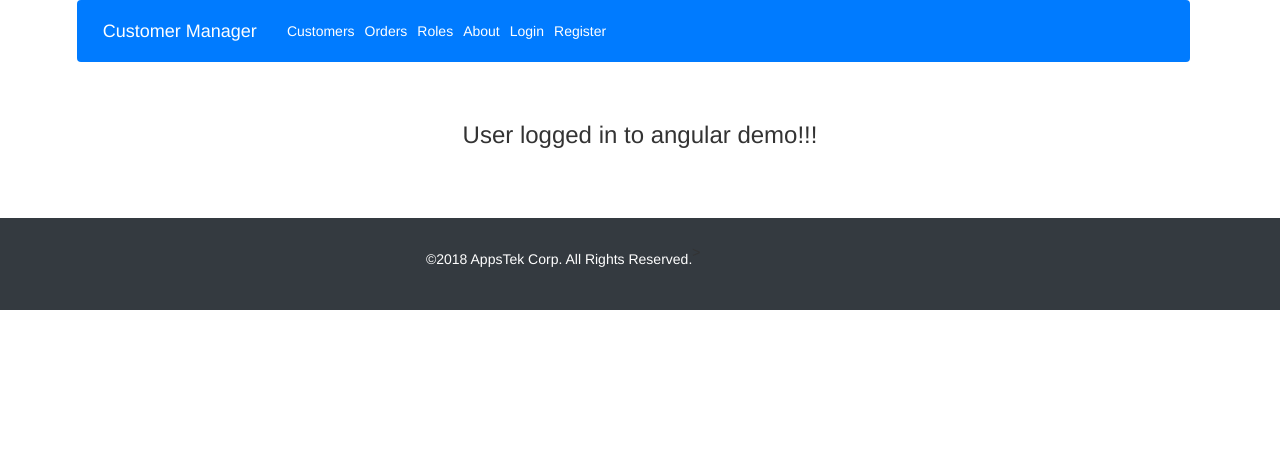
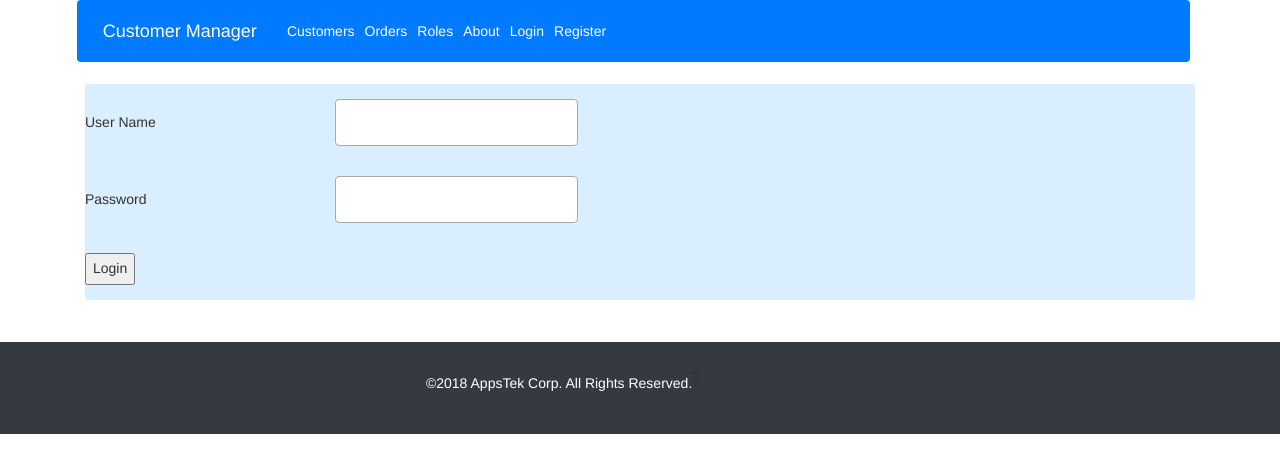
Before and after one commit to venkatapalli/angular-april19-repo, an Angular app: page /login in a window 1280 px wide. Shown: the top 472 px of the page. Built offline with nearby package versions, Linux system fonts and the light colour scheme.

Commit message:
Login page created

```diff
--- a/src/app/api.service.ts
+++ b/src/app/api.service.ts
@@ -1,6 +1,6 @@
 import { Injectable } from '@angular/core';
 //import http client
-import { HttpClient } from '@angular/common/http';
+import { HttpClient, HttpHeaders, HttpErrorResponse } from '@angular/common/http';
 //Defining the CRUD Methods
 import { User_details } from  './user_details';
 //define order details
@@ -13,12 +13,14 @@ import { Observable } from  'rxjs';
 @Injectable({
   providedIn: 'root'
 })
+
 export class ApiService {
   //define the PHP_API_SERVER variable in the service
   PHP_API_SERVER = "http://127.0.0.1:9999";//http://localhost/phpmyadmin/sql.php?db=myng7db&table=users&pos=0
   //define http client in provider to get access to service
   constructor(private httpClient: HttpClient) { }
     //add the readUser_details() method that will be used to retrieve the users from the REST API endpoint via a GET request
+
   readUser_details(): Observable<User_details[]>{
     return this.httpClient.get<User_details[]>(`${this.PHP_API_SERVER}/api/read.php`);
   }
@@ -85,4 +87,9 @@ export class ApiService {
     return this.httpClient.get<User_roles>(`${this.PHP_API_SERVER}/api/user_role_update.php/?role_id=${role_id}`);
   }
 
+  //Login
+  user_detailsLogin(user_details: User_details): Observable<User_details>{
+    return this.httpClient.post<User_details>(`${this.PHP_API_SERVER}/api/login.php`, user_details);
+  }
+
 }
--- a/src/app/login/login.component.css
+++ b/src/app/login/login.component.css
@@ -1 +1,43 @@
-h3{text-align: center;}
+.error-message {
+  padding: 7px 10px;
+  background: #fff1f2;
+  border: #ffd5da 1px solid;
+  color: #d6001c;
+  border-radius: 4px;
+}
+.success-message {
+  padding: 7px 10px;
+  background: #cae0c4;
+  border: #c3d0b5 1px solid;
+  color: #027506;
+  border-radius: 4px;
+}
+.demo-table {
+  background: #d9eeff;
+  width: 100%;
+  border-spacing: initial;
+  margin: 2px 0px;
+  word-break: break-word;
+  table-layout: auto;
+  line-height: 1.8em;
+  color: #333;
+  border-radius: 4px;
+  padding: 20px 40px;
+}
+.demo-table td {
+  padding: 15px 0px;
+}
+.demoInputBox {
+  padding: 10px 30px;
+  border: #a9a9a9 1px solid;
+  border-radius: 4px;
+}
+.btnRegister {
+  padding: 10px 30px;
+  background-color: #3367b2;
+  border: 0;
+  color: #FFF;
+  cursor: pointer;
+  border-radius: 4px;
+  margin-left: 10px;
+}
--- a/src/app/login/login.component.html
+++ b/src/app/login/login.component.html
@@ -1,7 +1,15 @@
-<!-- <p>
-  login works!
-</p> -->
-<br>
-<div>
-<h3>User logged in to angular demo!!!</h3><br>
-<div>
+  <form name="frmRegistration" method="post" action=""  #f = "ngForm">
+    <table border="0" width="500" align="center" class="demo-table">
+        <tr>
+            <td>User Name</td>
+            <td><input type="text" class="demoInputBox" name="username" [(ngModel)] = "login.username"></td>
+        </tr>
+        <tr>
+            <td>Password</td>
+            <td><input type="password" class="demoInputBox" name="password" [(ngModel)] = "login.password"></td>
+        </tr>
+        <tr>
+            <td> <input type="button" (click)="user_login(f)" value="Login"></td>
+        </tr>
+    </table>
+</form>
--- a/src/app/login/login.component.ts
+++ b/src/app/login/login.component.ts
@@ -1,5 +1,9 @@
 import { Component, OnInit } from '@angular/core';
-
+import{ ApiService } from '../api.service';
+import { Login } from '../user_details';
+import { Subscriber } from 'rxjs';
+import { HttpClientModule } from '@angular/common/http';
+import { Router, CanActivate, ActivatedRouteSnapshot, RouterStateSnapshot } from '@angular/router';
 @Component({
   selector: 'app-login',
   templateUrl: './login.component.html',
@@ -7,9 +11,36 @@ import { Component, OnInit } from '@angular/core';
 })
 export class LoginComponent implements OnInit {
 
-  constructor() { }
+  constructor(private apiService: ApiService,
+               public router: Router) { }
+
+    user_details:  Login[];
+    selectedUser_details:  Login  = { username:null, password :  null};
 
   ngOnInit() {
   }
 
+ user_login(form){
+ console.log(form.value);
+      this.apiService.user_detailsLogin(form.value).subscribe(res=>{
+      console.log("User Details", res.length);
+        if(res != 0)
+        {
+          console.log("User Existed");
+          this.router.navigate(['dashboard']);
+        }
+        else
+        {
+          console.log("User not Existed");
+          location.reload(true);
+        }
+      });
+
+  }
+
+  login(user_details: Login){
+    this.selectedUser_details = user_details;
+    console.log("User Details created, ", res);
+  }
+
 }
--- a/src/app/register/register.component.ts
+++ b/src/app/register/register.component.ts
@@ -17,14 +17,11 @@ export class RegisterComponent implements OnInit {
 	selectedUser_details:  Register  = { id :  null , firstname:null, lastname:null, address:null, city:null, state:null, username: null, password: null};
 
   ngOnInit() {
-    this.apiService.readUser_details().subscribe((user_details: Register[])=>{
-    console.log(user_details);
-    })
 
   }
   createOrUpdateUser_details(form){
-      this.apiService.createUser(form.value).subscribe((user_details: Register)=>{
-        console.log("User Details created, ", user_details);
+      this.apiService.createUser(form.value).subscribe(res=>{
+        //console.log("User Details created, ", user_details);
         location.reload(true);
       });
   }
--- a/src/app/user_details.ts
+++ b/src/app/user_details.ts
@@ -17,3 +17,7 @@ export interface Register {
     city:  string;
     state:  string;
 }
+export interface Login {
+    username: string;
+    password: string;
+}
```
Also changed, not shown: src/app/app-routing.module.ts (+4 -4 lines), 1 other file (tests, documents, lock files or other folders).
